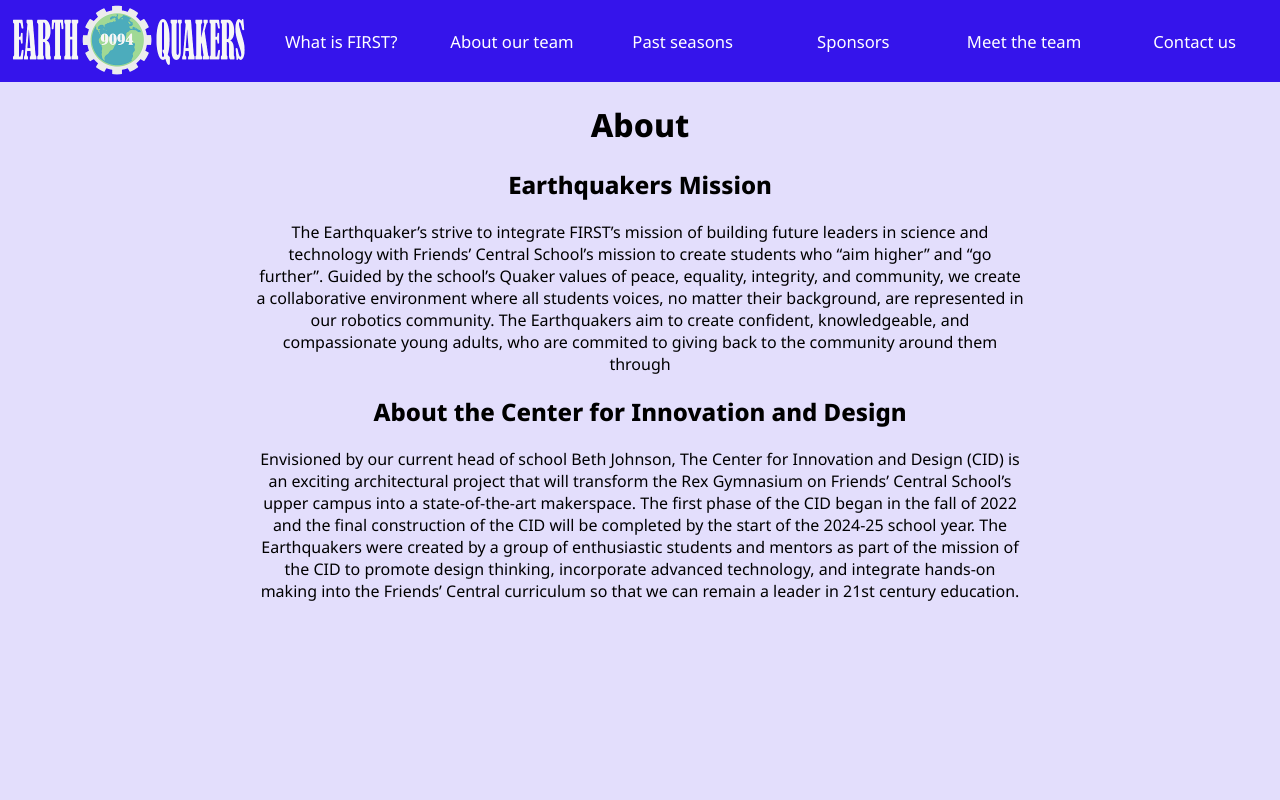
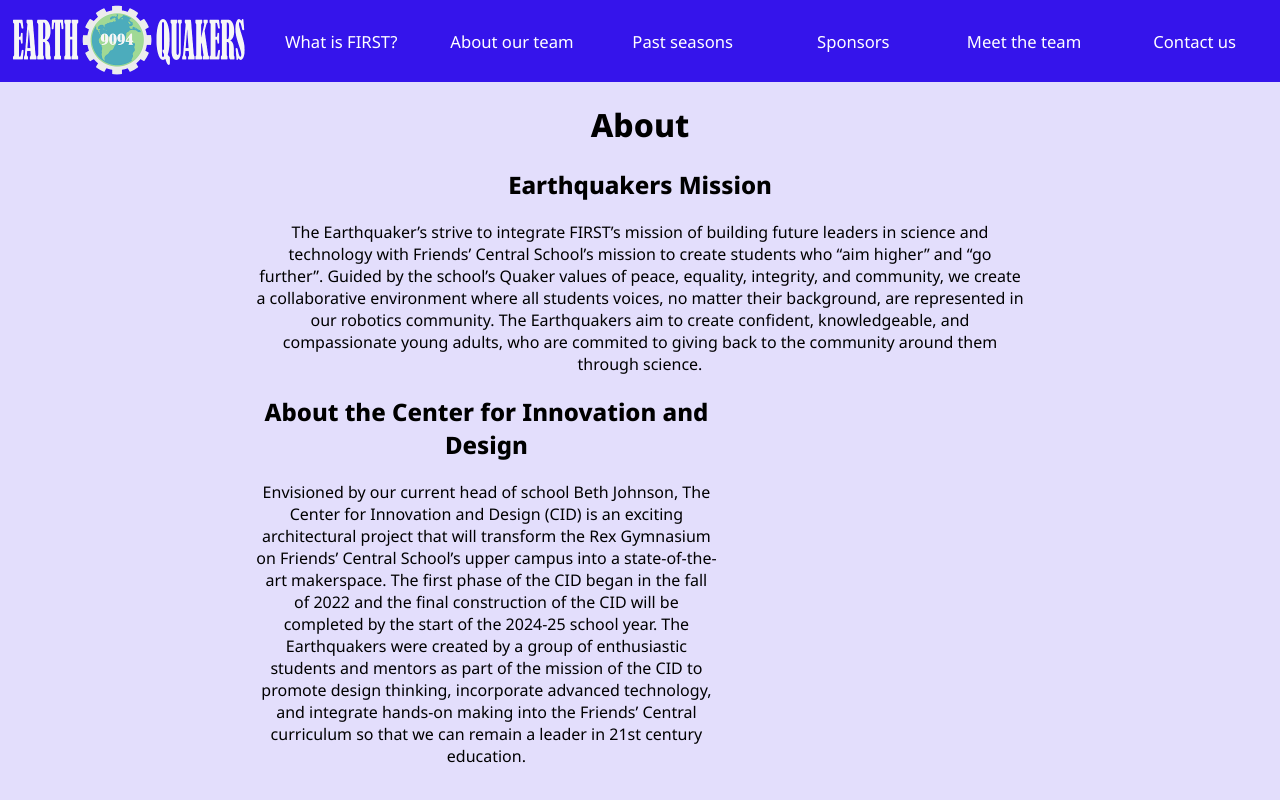
Before and after one commit to FCSRobotics/frc-website-23, a SvelteKit app: page /about in a window 1280 px wide. Built offline with nearby package versions, Linux system fonts and the light colour scheme.

Commit message:
Fixed alignment

```diff
--- a/src/routes/about/+page.svelte
+++ b/src/routes/about/+page.svelte
@@ -9,7 +9,7 @@
     collaborative environment where all students voices, no matter their
     background, are represented in our robotics community. The Earthquakers aim
     to create confident, knowledgeable, and compassionate young adults, who are
-    commited to giving back to the community around them through
+    commited to giving back to the community around them through science.
   </p>
   <div id="cid-text">
     <h2>About the Center for Innovation and Design</h2>
@@ -34,4 +34,10 @@
     height: 100%;
     margin: auto;
   }
+
+  #cid-text {
+    width: 60%;
+    height: 100%;
+    margin: left;
+  }
 </style>
```
